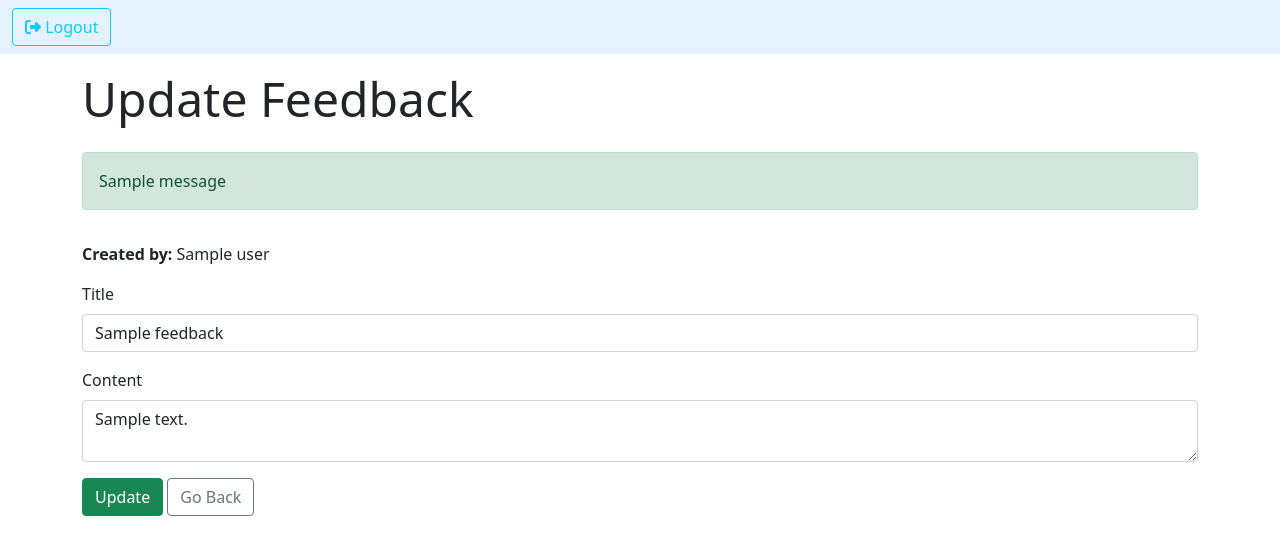
After one commit to brianelizondo/Hashing-and-LogIn, a Flask app: page /feedback/1/update in a window 1280 px wide. The commit adds this page. Shown: the top 555 px of the page. Run offline with Flask 2, Linux system fonts and the light colour scheme; the visitor is signed in with stand-in values (Sample User, id 1); tables that the repository leaves empty hold one stand-in row (values such as "Sample post"); one stand-in notice (Sample message) is shown; some libraries are stand-ins or nearby versions.

Commit message:
Part 8: Make/Modify Routes For Users and Feedback => Make/Modify route to show user information, delete user, list add edit and delete feedbacks

```diff
--- a/app.py
+++ b/app.py
@@ -1,7 +1,8 @@
 """ Flask app for Feedback """
 from flask import Flask, request, render_template, redirect, flash, session
-from models import db, connect_db, User
-from forms import AddUserForm, LoginForm
+from psycopg2 import IntegrityError
+from models import Feedback, db, connect_db, User
+from forms import AddUserForm, LoginForm, FeedbackForm
 
 app = Flask(__name__)
 app.config['SECRET_KEY'] = "abcd1234"
@@ -47,9 +48,14 @@ def register_form():
 
         new_user = User.register(username=username, password=password, email=email, first_name=first_name, last_name=last_name)
         db.session.add(new_user)
-        db.session.commit()
+        try:
+            db.session.commit()
+        except IntegrityError:
+            flash(f'The username has been taken. Please pick another', 'danger')
+            return render_template('register.html', form=form)
 
-        flash(f"The user was added", 'success')
+        session['user_username'] = new_user.username
+        flash(f'Welcome! Successfully created your Account!', 'success')
         return redirect(f'/users/{ new_user.username }')
     else:
         return render_template('register.html', form=form)
@@ -99,4 +105,85 @@ def user_profile(username):
         return redirect('/login')
     else:
         user = User.query.filter_by(username=username).first()
-        return render_template('user_profile.html', user=user)
+        feedbacks = user.feedbacks
+        return render_template('user_profile.html', user=user, feedbacks=feedbacks)
+
+
+@app.route('/users/<username>/delete', methods=["GET", "POST"])
+def delete_user(username):
+    """
+    Remove the user from the database and make sure to also delete all of their feedback. Clear any user information in the session and redirect to '/'
+    Make sure that only the user who is logged in can see this form
+    """
+    if "user_username" not in session:
+        flash("You must be logged in to view!", 'danger')
+        return redirect('/login')
+    else:
+        User.query.filter_by(username=username).delete()
+        db.session.commit()
+        session.pop('user_username')
+        flash('The user was successfully deleted', 'success')
+        return redirect('/')
+
+
+@app.route('/users/<username>/feedback/add', methods=["GET", "POST"])
+def create_feedback(username):
+    """
+    Display a form to add feedback
+    Make sure that only the user who is logged in can see this form
+    Add a new piece of feedback and redirect to /users/<username>
+    """
+    if "user_username" not in session:
+        flash("You must be logged in to view!", 'danger')
+        return redirect('/login')
+    else:
+        form = FeedbackForm()
+        if form.validate_on_submit():
+            title = form.title.data
+            content = form.content.data
+
+            new_feedback = Feedback(title=title, content=content, username=session['user_username'])
+            db.session.add(new_feedback)
+            db.session.commit()
+            flash(f'The feedback was added successfully', 'success')
+            return redirect(f'/users/{ new_feedback.username }')
+        else:
+            user = User.query.filter_by(username=username).first()
+            return render_template('feedback_add.html', form=form, user=user)
+
+
+@app.route('/feedback/<int:feedback_id>/update', methods=["GET", "POST"])
+def update_feedback(feedback_id):
+    """
+    Display a form to edit feedback
+    Make sure that only the user who is logged in can see this form
+    Update a specific piece of feedback and redirect to /users/<username>
+    """
+    if "user_username" not in session:
+        flash("You must be logged in to view!", 'danger')
+        return redirect('/login')
+    else:
+        feedback = Feedback.query.get_or_404(feedback_id)
+        form = FeedbackForm(obj=feedback)
+        if form.validate_on_submit():
+            feedback.title = form.title.data
+            feedback.content = form.content.data
+            db.session.commit()
+            flash(f'The feedback was updated successfully!', 'success')
+            return redirect(f'/users/{feedback.username}')
+
+        else:
+            user = User.query.filter_by(username=feedback.username).first()
+            return render_template('feedback_edit.html', form=form, user=user)
+
+
+@app.route('/feedback/<int:feedback_id>/delete', methods=["GET", "POST"])
+def delete_feedback(feedback_id):
+    """
+    Delete a specific piece of feedback and redirect to /users/<username>
+    Make sure that only the user who is logged in can see this form
+    """
+    Feedback.query.filter_by(id=feedback_id).delete()
+    db.session.commit()
+    flash('The feedback was successfully deleted', 'success')
+    return redirect(f"/users/{session['user_username']}")
--- a/forms.py
+++ b/forms.py
@@ -1,6 +1,6 @@
 """ Forms for for Feedback app """
 from flask_wtf import FlaskForm
-from wtforms import StringField, PasswordField, EmailField
+from wtforms import StringField, PasswordField, EmailField, TextAreaField
 from wtforms.validators import InputRequired
 
 class AddUserForm(FlaskForm):
@@ -18,3 +18,9 @@ class LoginForm(FlaskForm):
 
     username = StringField("Username", validators=[InputRequired(message='Please enter your Username')])
     password = PasswordField("Password", validators=[InputRequired(message='Please enter your Password')])
+
+class FeedbackForm(FlaskForm):
+    """ Form for adding Feedbacks """
+
+    title = StringField("Title", validators=[InputRequired(message='Please enter the Title')])
+    content = TextAreaField("Content", validators=[InputRequired(message='Please enter the Content')])
--- a/models.py
+++ b/models.py
@@ -22,7 +22,7 @@ class User(db.Model):
     first_name = db.Column(db.String(30), nullable=False)
     last_name = db.Column(db.String(30), nullable=False)
 
-    feedbacks = db.relationship('Feedback', cascade='all, delete', passive_deletes=True)
+    # feedbacks = db.relationship('Feedback', cascade='all, delete', passive_deletes=True)
 
     def get_full_name(self):
         """ Get the user full name """
--- a/templates/base.html
+++ b/templates/base.html
@@ -8,10 +8,18 @@
     <link href="https://cdn.jsdelivr.net/npm/bootstrap@5.1.3/dist/css/bootstrap.min.css" rel="stylesheet" integrity="sha384-1BmE4kWBq78iYhFldvKuhfTAU6auU8tT94WrHftjDbrCEXSU1oBoqyl2QvZ6jIW3" crossorigin="anonymous">
 </head>
 <body>
+    {% if 'user_username' in session %}
+    <nav class="navbar mb-3" style="background-color: #e3f2fd;">
+        <div class="container-fluid">
+            <a class="btn btn-outline-info" href="/logout" role="button"><i class="fa-solid fa-right-from-bracket"></i> Logout</a>
+        </div>
+    </nav>
+    {% endif %}
+
     {% block content %}{% endblock %}
 
     <script src="https://cdn.jsdelivr.net/npm/bootstrap@5.1.3/dist/js/bootstrap.bundle.min.js" integrity="sha384-ka7Sk0Gln4gmtz2MlQnikT1wXgYsOg+OMhuP+IlRH9sENBO0LRn5q+8nbTov4+1p" crossorigin="anonymous"></script>
     <script src="https://code.jquery.com/jquery-3.6.0.min.js" integrity="sha256-/xUj+3OJU5yExlq6GSYGSHk7tPXikynS7ogEvDej/m4=" crossorigin="anonymous"></script>
-
+    <script src="https://kit.fontawesome.com/053727a5db.js" crossorigin="anonymous"></script>
 </body>
 </html>
--- /dev/null
+++ b/templates/feedback_edit.html
@@ -0,0 +1,45 @@
+{% extends "base.html" %}
+
+{% block title %}Update Feedback{% endblock %}
+
+{% block content %}
+
+<div class="container">
+    <div class="row">
+        <h1 class="display-5">Update Feedback</h1>
+    </div>
+
+    {% with messages = get_flashed_messages(with_categories=true) %}
+        {% if messages %}
+            {% for category, msg in messages %}
+    <div class="alert alert-{{ category }} mt-3" role="alert">{{ msg }}</div>
+            {% endfor %}
+        {% endif %}
+    {% endwith %}
+
+    <div class="row mt-2">
+        <form id="login-form" method="POST">
+            <div class="mt-3 mb-3">
+                <b>Created by:</b> {{ user.full_name.capitalize() }}
+            </div>
+            {{ form.hidden_tag() }}
+
+            {% for field in form if field.widget.input_type != 'hidden' %}
+            <div class="mb-3">
+                {{ field.label(class_="form-label") }}
+                {{ field(class_="form-control") }}
+
+                {% for error in field.errors %}
+                <small class="form-text text-danger">{{ error }}</small>
+                {% endfor %}
+            </div>
+            {% endfor %}
+
+            <div class="mt-3">
+                <button type="submit" class="btn btn-success">Update</button>
+                <a class="btn btn-outline-secondary" href="/users/{{ user.username }}" role="button">Go Back</a>
+            </div>
+        </form>
+    </div>
+</div>
+{% endblock %}
```
Also changed, not shown: templates/feedback_add.html (added, +45 -0 lines), templates/user_profile.html (+34 -1 lines).
